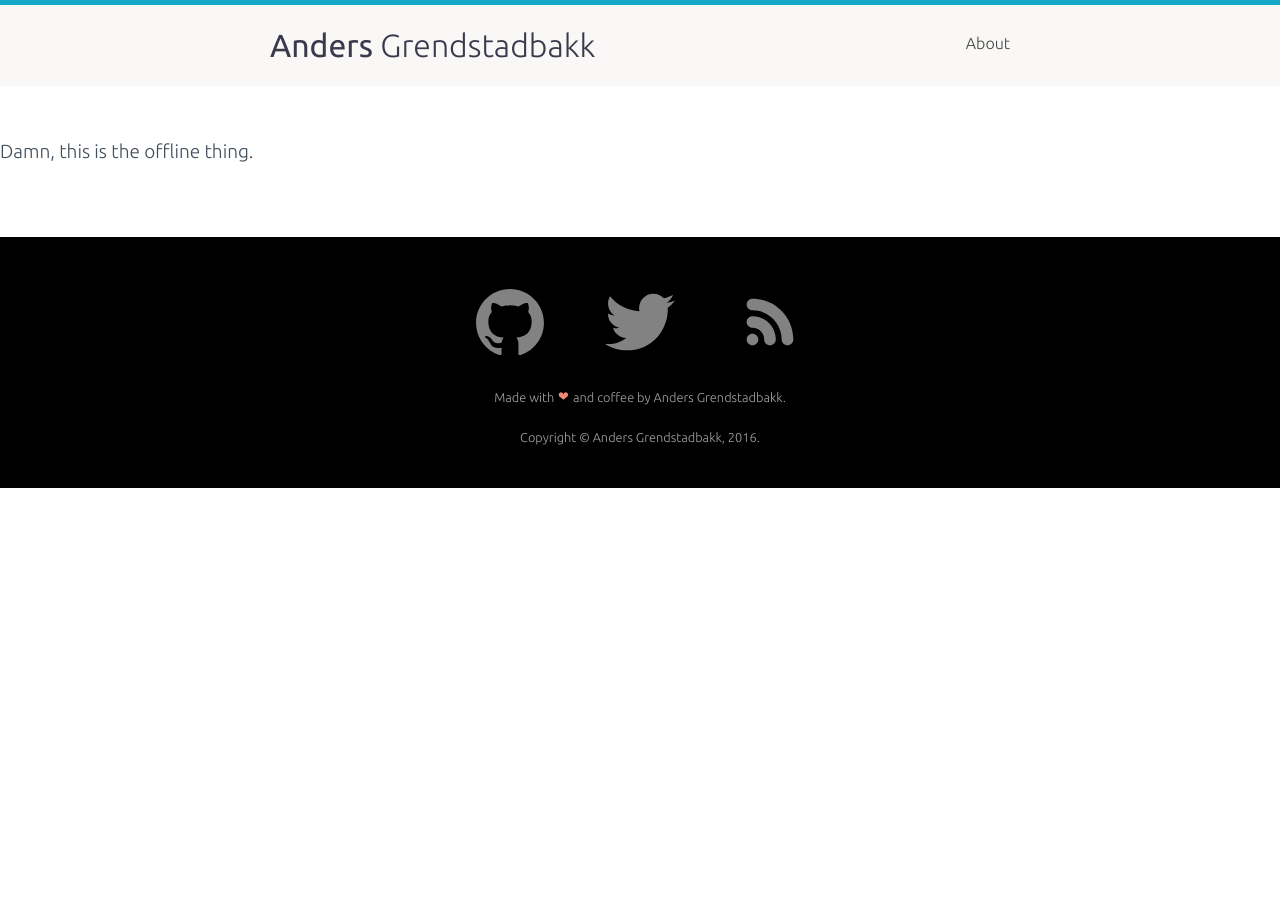
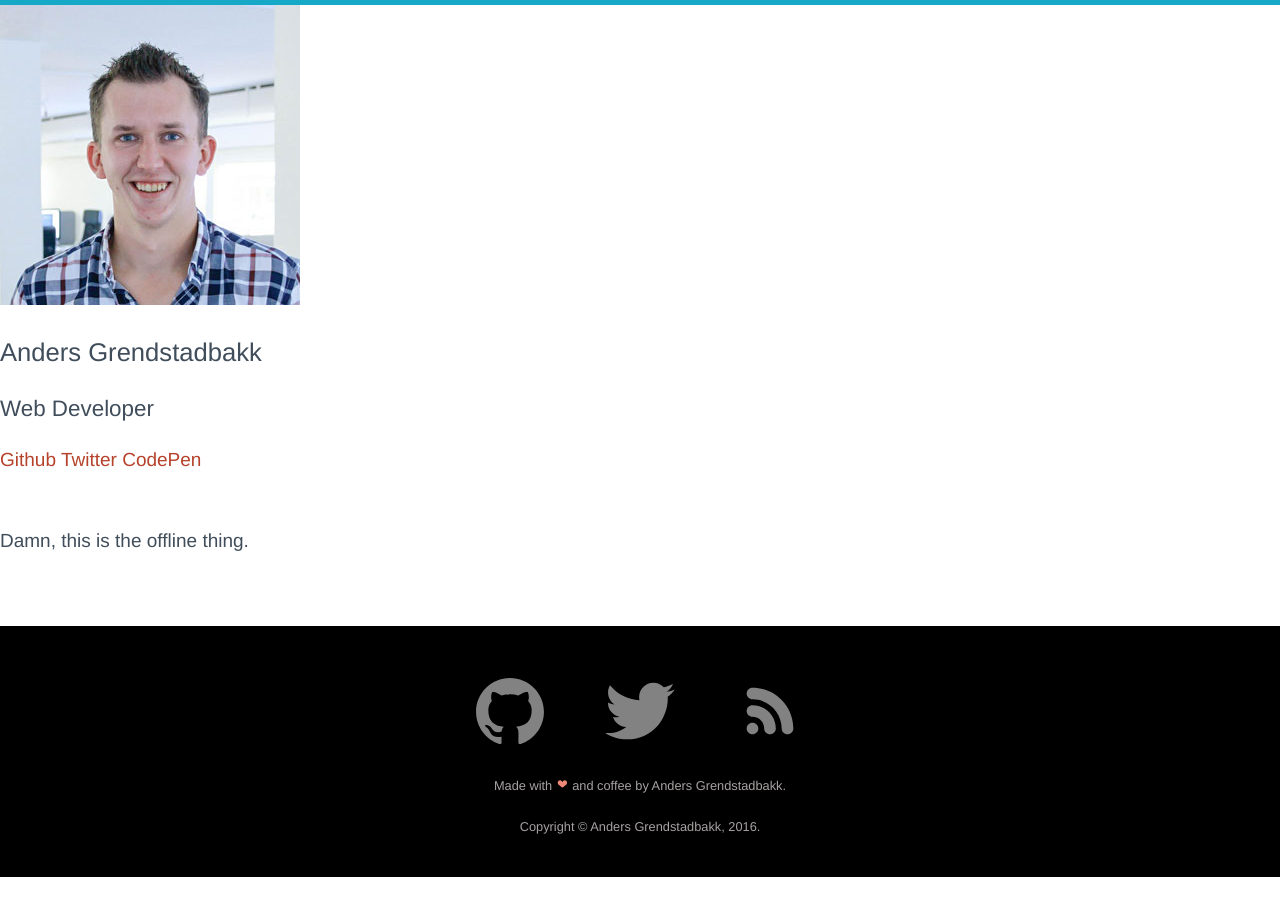
Before and after one commit to andeersg/andeers.com, a Jekyll site: the page built from offline.html, in a window 1280 px wide. Built offline with Jekyll 4.4.1, drawn with Linux system fonts in a browser that asks for light colours.

Commit message:
Start redesigning

```diff
--- a/_includes/head.html
+++ b/_includes/head.html
@@ -1,6 +1,5 @@
 <meta charset="utf-8">
-<meta name="viewport" content="width=device-width initial-scale=1">
-<meta http-equiv="X-UA-Compatible" content="IE=edge">
+<meta name="viewport" content="width=device-width initial-scale=1" />
 
 <title>{% if page.title %}{{ page.title }} | {{ site.title }}{% else %}{{ site.title }}{% endif %}</title>
 <meta name="description" content="{% if page.excerpt %}{{ page.excerpt }}{% else %}{{ site.description }}{% endif %}">
@@ -32,32 +31,3 @@
   // jscs:enable
 </script>
 {% endif %}
-<script type="text/javascript" data-minify="true">var load=function(){function e(e){return function(n,t){function o(){for(var e,t=0;t<s.length;t++)s[t].href&&s[t].href.indexOf(n)>-1&&(e=!0);e?r.media="all":setTimeout(o)}var r=document.createElement(e),c="body",i="src";switch(r.onload=function(){"function"==typeof t&&t(null,n)},r.onerror=function(){"function"==typeof t&&t("Something went wrong")},e){case"script":r.async=!0;break;case"link":r.type="text/css",r.rel="stylesheet",r.media="only x",i="href",c="head";var s=window.document.styleSheets}r[i]=n,document[c].appendChild(r),"link"==e&&o()}}return{css:e("link"),js:e("script")}}();</script>
-<script type="text/javascript">
-(function(){var k=!!document.addEventListener;function l(a,b){k?a.addEventListener("scroll",b,!1):a.attachEvent("scroll",b)}function v(a){document.body?a():k?document.addEventListener("DOMContentLoaded",a):document.attachEvent("onreadystatechange",function(){"interactive"!=document.readyState&&"complete"!=document.readyState||a()})};function w(a){this.a=document.createElement("div");this.a.setAttribute("aria-hidden","true");this.a.appendChild(document.createTextNode(a));this.b=document.createElement("span");this.c=document.createElement("span");this.h=document.createElement("span");this.f=document.createElement("span");this.g=-1;this.b.style.cssText="max-width:none;display:inline-block;position:absolute;height:100%;width:100%;overflow:scroll;font-size:16px;";this.c.style.cssText="max-width:none;display:inline-block;position:absolute;height:100%;width:100%;overflow:scroll;font-size:16px;";
-this.f.style.cssText="max-width:none;display:inline-block;position:absolute;height:100%;width:100%;overflow:scroll;font-size:16px;";this.h.style.cssText="display:inline-block;width:200%;height:200%;font-size:16px;max-width:none;";this.b.appendChild(this.h);this.c.appendChild(this.f);this.a.appendChild(this.b);this.a.appendChild(this.c)}
-function y(a,b){a.a.style.cssText="max-width:none;min-width:20px;min-height:20px;display:inline-block;overflow:hidden;position:absolute;width:auto;margin:0;padding:0;top:-999px;left:-999px;white-space:nowrap;font:"+b+";"}function z(a){var b=a.a.offsetWidth,c=b+100;a.f.style.width=c+"px";a.c.scrollLeft=c;a.b.scrollLeft=a.b.scrollWidth+100;return a.g!==b?(a.g=b,!0):!1}function A(a,b){function c(){var a=m;z(a)&&null!==a.a.parentNode&&b(a.g)}var m=a;l(a.b,c);l(a.c,c);z(a)};function B(a,b){var c=b||{};this.family=a;this.style=c.style||"normal";this.weight=c.weight||"normal";this.stretch=c.stretch||"normal"}var C=null,D=null,H=!!window.FontFace;function I(){if(null===D){var a=document.createElement("div");try{a.style.font="condensed 100px sans-serif"}catch(b){}D=""!==a.style.font}return D}function J(a,b){return[a.style,a.weight,I()?a.stretch:"","100px",b].join(" ")}
-B.prototype.load=function(a,b){var c=this,m=a||"BESbswy",x=b||3E3,E=(new Date).getTime();return new Promise(function(a,b){if(H){var K=new Promise(function(a,b){function e(){(new Date).getTime()-E>=x?b():document.fonts.load(J(c,c.family),m).then(function(c){1<=c.length?a():setTimeout(e,25)},function(){b()})}e()}),L=new Promise(function(a,c){setTimeout(c,x)});Promise.race([L,K]).then(function(){a(c)},function(){b(c)})}else v(function(){function q(){var b;if(b=-1!=f&&-1!=g||-1!=f&&-1!=h||-1!=g&&-1!=
-h)(b=f!=g&&f!=h&&g!=h)||(null===C&&(b=/AppleWebKit\/([0-9]+)(?:\.([0-9]+))/.exec(window.navigator.userAgent),C=!!b&&(536>parseInt(b[1],10)||536===parseInt(b[1],10)&&11>=parseInt(b[2],10))),b=C&&(f==r&&g==r&&h==r||f==t&&g==t&&h==t||f==u&&g==u&&h==u)),b=!b;b&&(null!==d.parentNode&&d.parentNode.removeChild(d),clearTimeout(G),a(c))}function F(){if((new Date).getTime()-E>=x)null!==d.parentNode&&d.parentNode.removeChild(d),b(c);else{var a=document.hidden;if(!0===a||void 0===a)f=e.a.offsetWidth,g=n.a.offsetWidth,
-h=p.a.offsetWidth,q();G=setTimeout(F,50)}}var e=new w(m),n=new w(m),p=new w(m),f=-1,g=-1,h=-1,r=-1,t=-1,u=-1,d=document.createElement("div"),G=0;d.dir="ltr";y(e,J(c,"sans-serif"));y(n,J(c,"serif"));y(p,J(c,"monospace"));d.appendChild(e.a);d.appendChild(n.a);d.appendChild(p.a);document.body.appendChild(d);r=e.a.offsetWidth;t=n.a.offsetWidth;u=p.a.offsetWidth;F();A(e,function(a){f=a;q()});y(e,J(c,'"'+c.family+'",sans-serif'));A(n,function(a){g=a;q()});y(n,J(c,'"'+c.family+'",serif'));A(p,function(a){h=
-a;q()});y(p,J(c,'"'+c.family+'",monospace'))})})};window.FontFaceObserver=B;window.FontFaceObserver.prototype.check=window.FontFaceObserver.prototype.load=B.prototype.load;"undefined"!==typeof module&&(module.exports=window.FontFaceObserver);}());
-</script>
-
-<script type="text/javascript">
-  // If localstorage and kinda valid timestamp, set class
-  // else if promise-supported, load fonts and set timestamp + class
-  // else do nothing
-  if(typeof Promise !== "undefined" && Promise.toString().indexOf("[native code]") !== -1) {
-    if (localStorage.webfontsLoaded) {
-      document.documentElement.className += ' loaded-fonts';
-    }
-    else {
-      new FontFaceObserver( "Ubuntu" )
-        .check()
-        .then(function() {
-          document.documentElement.className += ' loaded-fonts';
-        });
-      localStorage.webfontsLoaded = true;
-    }
-  }
-</script>
--- a/_includes/header.html
+++ b/_includes/header.html
@@ -1,10 +1,12 @@
-<header class="o-branding">
-
-  <div class="wrapper">
-    <h1 class="o-branding__title">
-      <a href="{{ site.baseurl }}/">{{ site.html_title }}</a>
-    </h1>
-    <h2 class="o-branding__tagline">I like to create stuff on the internet.</h2>
+<header class="header">
+  <div class="roof page">
+    <img class="header__anders" src="/assets/images/anders-square.jpg" />
+    <h1>Anders Grendstadbakk</h1>
+    <h2>Web Developer</h2>
+    <div class="">
+      <a href="">Github</a>
+      <a href="">Twitter</a>
+      <a href="">CodePen</a>
+    </div>
   </div>
-
 </header>
--- a/_includes/header2.html
+++ /dev/null
@@ -1,13 +0,0 @@
-<header class="o-branding o-branding--condensed">
-  <div class="wrapper">
-    <h1 class="o-branding__title">
-      <a href="{{ site.baseurl }}/">Anders <span class="thin">Grendstadbakk</span></a>
-    </h1>
-    <nav class="navnav">
-      <ul class="navnav__list">
-        <li class="navnav__item"><a class="navnav__link" href="/about">About</a></li>
-<!--         <li class="navnav__item"><a class="navnav__link" href="">Projects</a></li> -->
-      </ul>
-    </nav>
-  </div>
-</header>
--- a/_layouts/default.html
+++ b/_layouts/default.html
@@ -6,7 +6,7 @@
 
   <body>
 
-    {% include header2.html %}
+    {% include header.html %}
 
     {{ content }}
 
--- a/package.json
+++ b/package.json
@@ -4,7 +4,9 @@
   "description": "",
   "main": "gulpfile.js",
   "scripts": {
-    "test": "echo \"Error: no test specified\" && exit 1"
+    "test": "echo \"Error: no test specified\" && exit 1",
+    "setup": "bundle install",
+    "start": "bundle exec jekyll serve"
   },
   "author": "",
   "license": "ISC",
```
Also changed, not shown: index.html (+23 -10 lines), Gemfile.lock, assets/images/anders-square.jpg (added).
